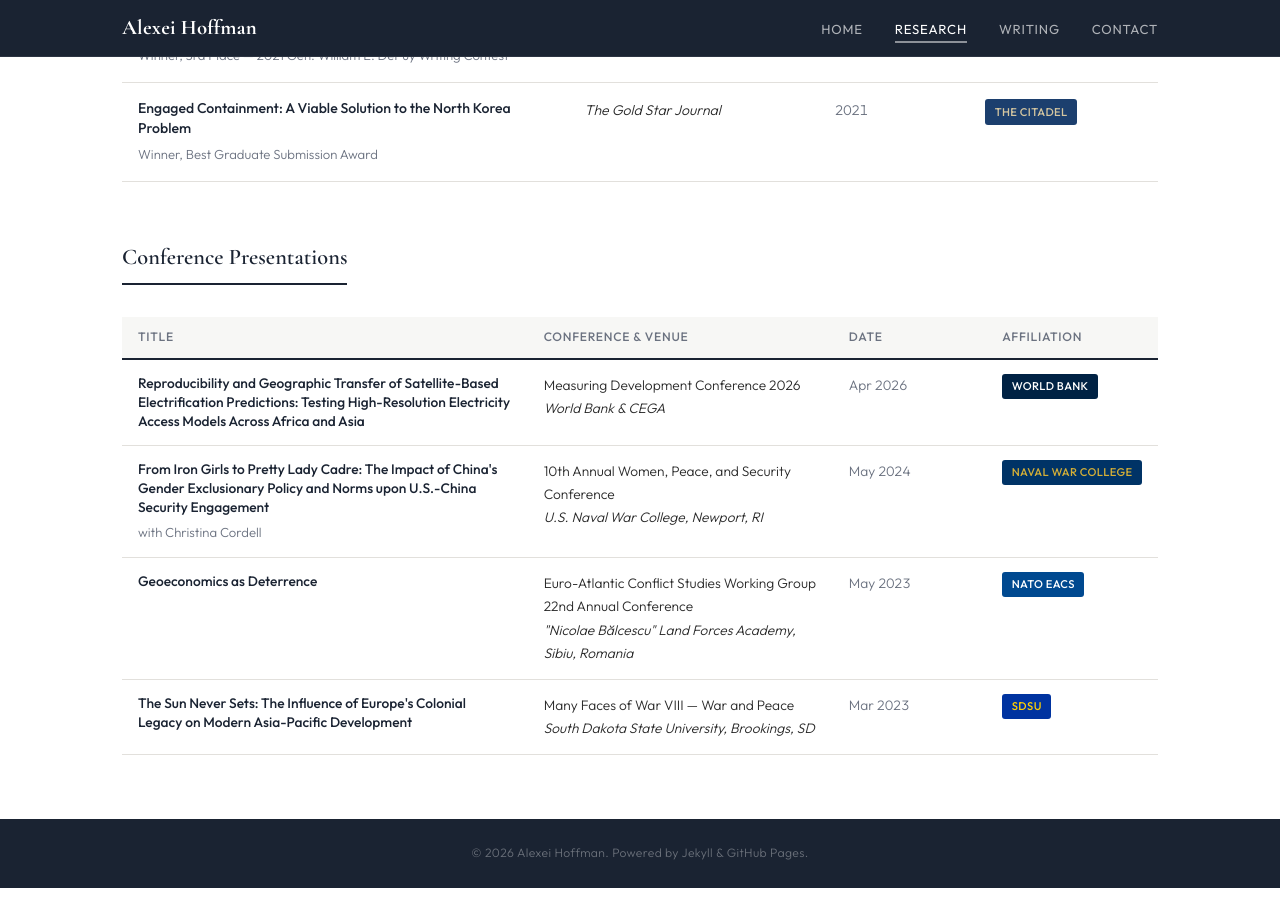
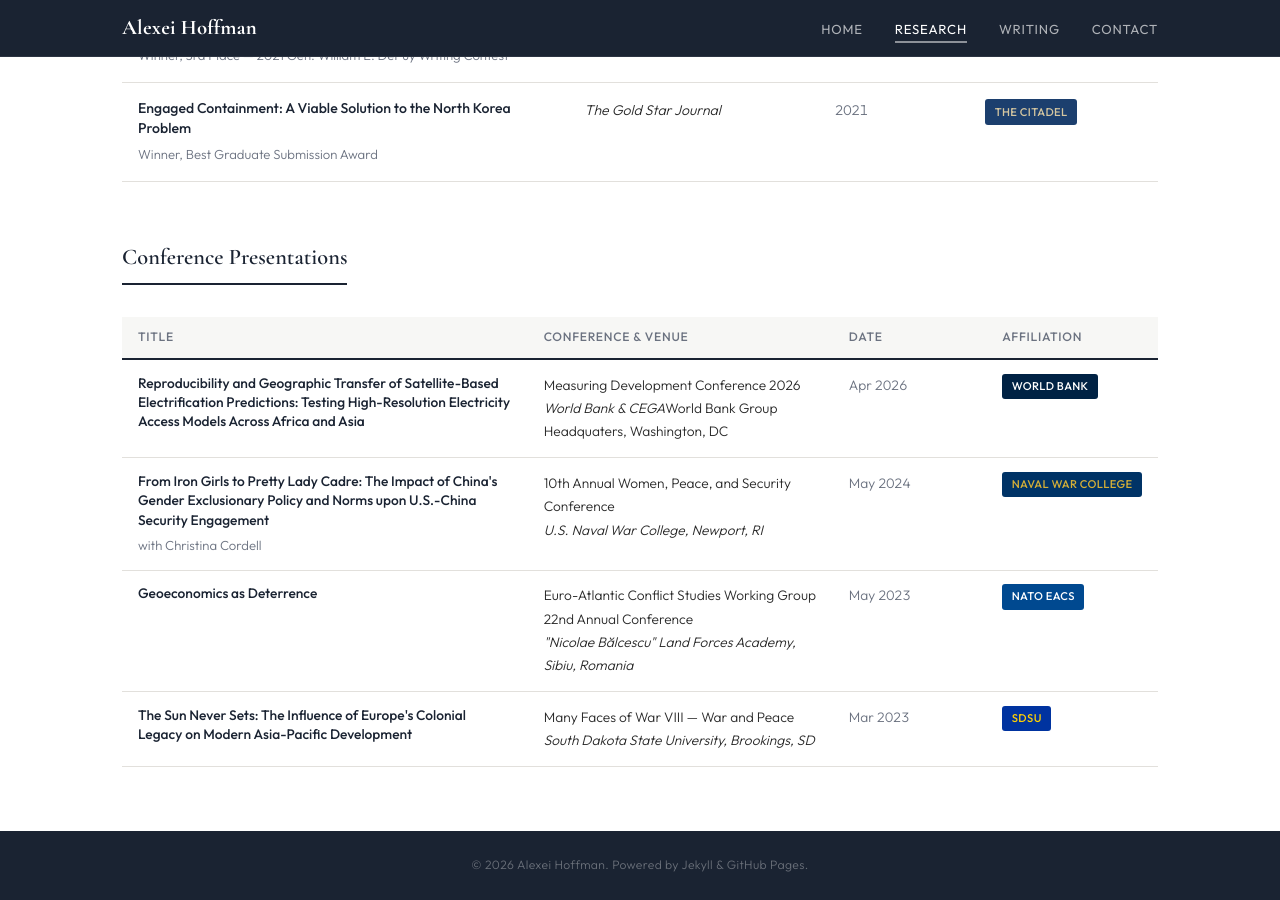
Before and after one commit to a-novi13-byte/a-novi13-byte.github.io, a Jekyll site: the page built from research.html, in a window 1280 px wide and 900 px high, scrolled down 604 px. Built offline with Jekyll 4.4.1, drawn with Linux system fonts in a browser that asks for light colours.

Commit message:
Update research.html

```diff
--- a/research.html
+++ b/research.html
@@ -77,7 +77,7 @@ permalink: /research/
     <tbody>
       <tr>
         <td><div class="pub-title"><a href="https://www.worldbank.org/en/events/2026/04/29/measuredev-conference-2026" target="_blank" rel="noopener">Reproducibility and Geographic Transfer of Satellite-Based Electrification Predictions: Testing High-Resolution Electricity Access Models Across Africa and Asia</a></div></td>
-        <td>Measuring Development Conference 2026<br><em>World Bank &amp; CEGA</em></td>
+        <td>Measuring Development Conference 2026<br><em>World Bank &amp; CEGA</em>World Bank Group Headquaters, Washington, DC</em></td>
         <td class="pub-year">Apr 2026</td>
         <td><span class="pub-badge badge-worldbank">World Bank</span></td>
       </tr>
```
